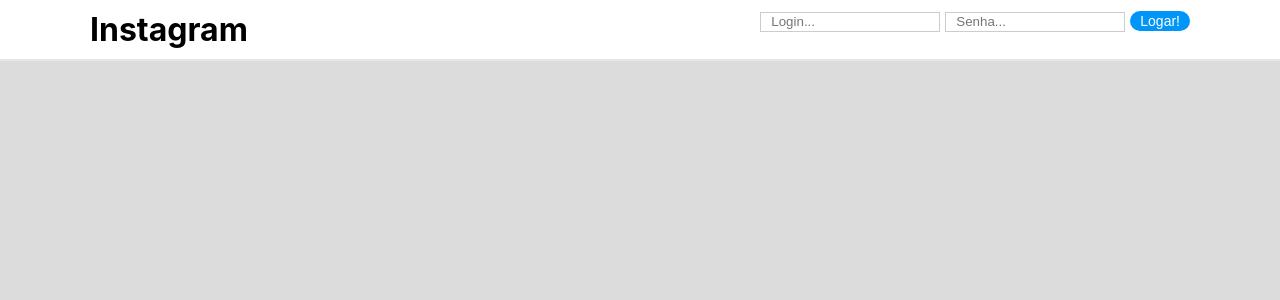
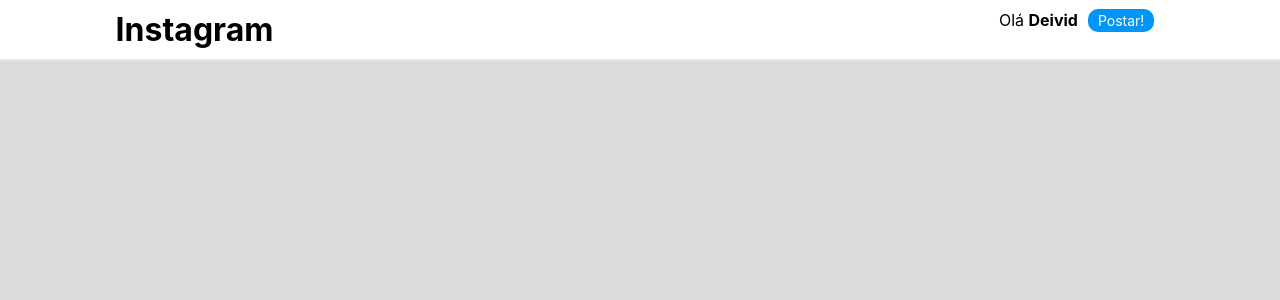
Before and after one commit to HenriqueStrada/CloneInstagramReactFireBase, a React (Create React App) app: page / in a window 1280 px wide. Shown: the top 300 px of the page. Built offline with nearby package versions, Linux system fonts and the light colour scheme.

Commit message:
melhoramento html e css

```diff
--- a/src/App.css
+++ b/src/App.css
@@ -10,6 +10,7 @@ body{
     display: flex;
     margin: 0 auto;
     max-width: 1100px;
+    padding: 0 2%;
 }
 .header{
     padding: 10px 0;
@@ -23,6 +24,9 @@ body{
 .header_loginForm{
     width: 50%;
     text-align: right;
+}
+.header_loginForm form{
+    display: inline-block;
 }
 .header_loginForm input[type=text],
 .header_loginForm input[type=password]{
@@ -42,3 +46,26 @@ body{
     border-radius: 10px;
     font-size: 14px;
 }
+.btn_criarConta{
+    display: inline-block;
+}
+.btn_criarConta a{
+    font-size: 14px;
+    margin: 0 10px;
+}
+.header_logadoInfo{
+    text-align: right;
+    width: 50%;
+}
+.header_logadoInfo a{
+    margin: 0 10px;
+    background-color: #0095f6;
+    color: white;
+    border: 0;
+    height: 20px;
+    padding: 3px 10px;
+    text-decoration: none;
+    cursor: pointer;
+    border-radius: 10px;
+    font-size: 14px;
+}
--- a/src/App.js
+++ b/src/App.js
@@ -1,10 +1,10 @@
-import logo from './logo.svg';
 import './App.css';
 import './firebase';
 import {useEffect, useState} from "react";
+import Header from "./Header";
 
 function App() {
-  const[user, setUser] = useState(null);
+    const[user, setUser] = useState("Henrique");
 
   useEffect(() => {
 
@@ -17,20 +17,7 @@ function App() {
 
   return (
     <div className="App">
-      <div className="header">
-        <div className="center">
-            <div className="header_logo">
-              <a><h1>Instagram</h1></a>
-            </div>
-            <div className="header_loginForm">
-              <form>
-                <input type="text" placeholder="Login..."/>
-                <input type="password" placeholder="Senha..."/>
-                <input type="submit" name="acao" value="Logar!"/>
-              </form>
-            </div>
-        </div>
-      </div>
+        <Header setUser={setUser} user={user}></Header>
     </div>
   );
 }
--- /dev/null
+++ b/src/Header.js
@@ -0,0 +1,37 @@
+import {useEffect, useState} from "react";
+
+function Header(props){
+    useEffect(()=>{
+        props.setUser("Deivid");
+    }, [])
+
+    return(
+<div className="header">
+    <div className="center">
+        <div className="header_logo">
+            <a><h1>Instagram</h1></a>
+        </div>
+        {
+            (props.user)?
+                <div className="header_logadoInfo">
+                    <span>Olá <b>{props.user}</b></span>
+                    <a href="#">Postar!</a>
+                </div>
+                :
+                <div className="header_loginForm">
+                    <form>
+                        <input type="text" placeholder="Login..."/>
+                        <input type="password" placeholder="Senha..."/>
+                        <input type="submit" name="acao" value="Logar!"/>
+                    </form>
+                    <div className="btn_criarConta">
+                        <a href="#">Criar Conta!</a>
+                    </div>
+                </div>
+        }
+    </div>
+</div>
+    )
+}
+
+export default Header;
```
Also changed, not shown: src/logo.svg (deleted).
